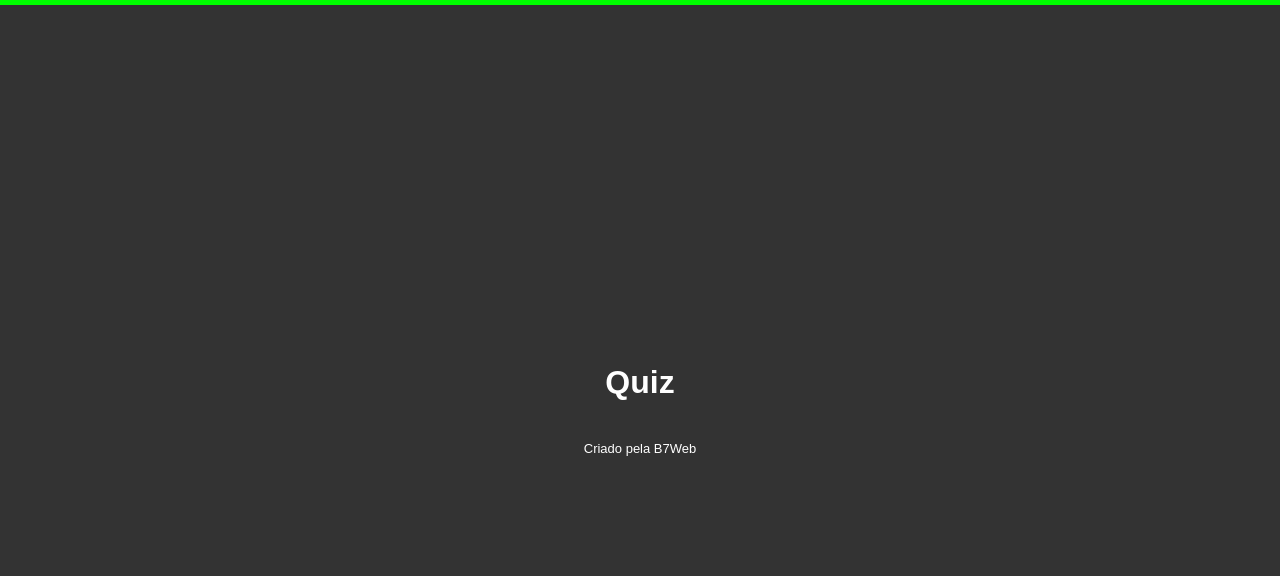
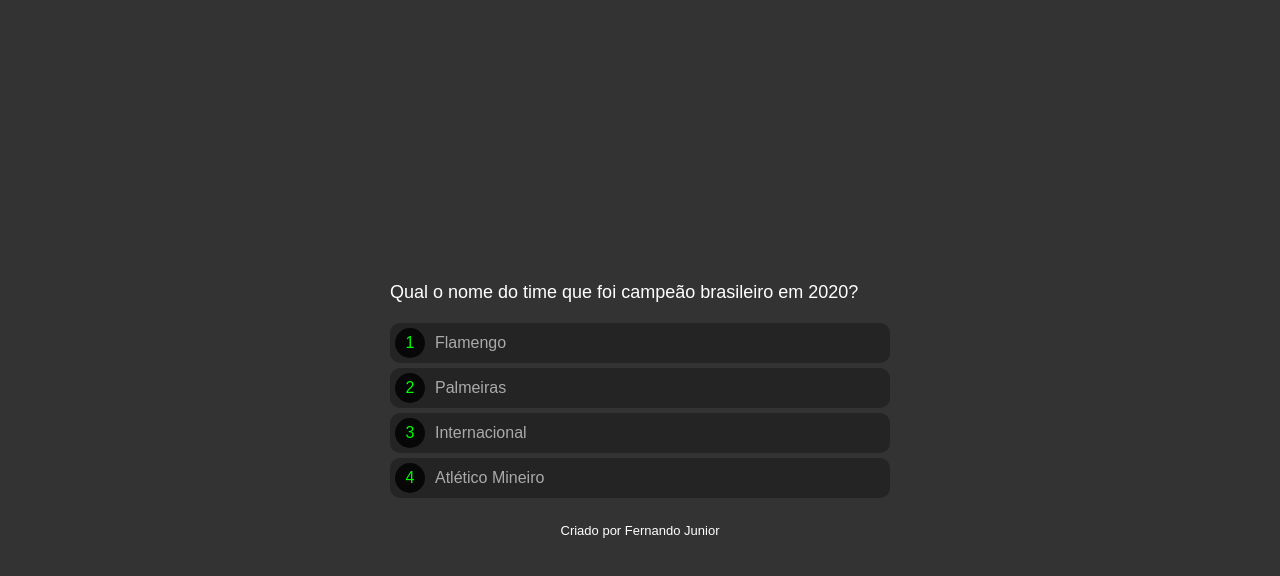
Before and after one commit to fernandobfr10/quiz-javascript, a plain HTML site: page index.html in a window 1280 px wide. Drawn offline with Linux system fonts and the light colour scheme.

Commit message:
:sparkles: Project Finished

```diff
--- a/index.html
+++ b/index.html
@@ -1,5 +1,6 @@
 <!DOCTYPE html>
-<html lang="pt">
+<html lang="pt-BR">
+
 <head>
   <meta charset="UTF-8">
   <meta http-equiv="X-UA-Compatible" content="IE=edge">
@@ -7,12 +8,11 @@
   <title>Quiz</title>
   <link rel="stylesheet" href="style.css" />
 </head>
+
 <body>
   <div class="progress">
     <div class="progress--bar"></div>
   </div>
-
-    <h1>Quiz</h1>
 
   <div class="questionArea">
     <div class="question">...</div>
@@ -22,16 +22,17 @@
   </div>
 
   <div class="scoreArea">
-        <img src="prize.png" class="prizeImage" />
-        <div class="scoreText1">Parabéns!</div>
-        <div class="scorePct">Acertou 99%</div>
-        <div class="scoreText2">Você respondeu 9 questões e acertou 8.</div>
-        <button>Fazer novamente</button>
+    <img src="./assets/prize.png" class="prizeImage" />
+    <div class="scoreText1"></div>
+    <div class="scorePct"></div>
+    <div class="scoreText2"></div>
+    <button>Reiniciar Quiz</button>
   </div>
 
-    <footer>Criado pela B7Web</footer>
+  <footer>Criado por Fernando Junior</footer>
 
   <script src="questions.js"></script>
   <script src="script.js"></script>
 </body>
+
 </html>
--- a/questions.js
+++ b/questions.js
@@ -1,94 +1,107 @@
 let questions = [
   {
-        question: 'Em qual elemento HTML nós colocamos o javascript?',
+    question: 'Qual o nome do time que foi campeão brasileiro em 2020?',
     options: [
-            'tag js',
-            'tag script',
-            'tag scripting',
-            'tag javascript'
+      'Flamengo',
+      'Palmeiras',
+      'Internacional',
+      'Atlético Mineiro'
+    ],
+    answer: 0
+  },
+  {
+    question: 'Quem foi o primeiro campeão da história da Copa do Brasil?',
+    options: [
+      'Botafogo',
+      'Cruzeiro',
+      'Flamengo',
+      'Grêmio'
+    ],
+    answer: 3
+  },
+  {
+    question: 'Qual dos times abaixo é o maior campeão da Copa do Brasil?',
+    options: [
+      'Cruzeiro',
+      'Grêmio',
+      'Vasco',
+      'Internacional'
+    ],
+    answer: 0
+  },
+  {
+    question: 'Quem fez mais gols em uma única edição do Campeonato Brasileiro?',
+    options: [
+      'Gabigol',
+      'Romário',
+      'Edmundo',
+      'Washington',
+      'Jardel',
+      'Neymar',
+      'Dimba',
+      'Fred'
+    ],
+    answer: 3
+  },
+  {
+    question: 'Quem é o maior campeão brasileiro, segundo a CBF?',
+    options: [
+      'Flamengo',
+      'Palmeiras',
+      'Santos',
+      'Corinthians'
     ],
     answer: 1
   },
   {
-        question: 'Onde é o local certo de colocar o javascript?',
+    question: 'Qual dos times abaixo foi o único campeão brasileiro invicto?',
     options: [
-            'Na tag body',
-            'Na tag head',
-            'Tanto na tag body quanto a head estão corretas'
+      'Atlético Mineiro',
+      'Corinthians',
+      'São Paulo',
+      'Internacional'
+    ],
+    answer: 3
+  },
+  {
+    question: 'Qual destes grandes clubes nunca foi campeão da Copa do Brasil?',
+    options: [
+      'Fluminense',
+      'Internacional',
+      'São Paulo',
+      'Santos'
     ],
     answer: 2
   },
   {
-        question: 'Qual a sintaxe correta para adicionar um arquivo javascript externo na tag script?',
+    question: 'Entre essas equipes, quem tem mais rebaixamentos na Série A do Campeonato Braileiro?',
     options: [
-            'name="xxx.js"',
-            'src="xxx.js"',
-            'href="xxx.js"'
+      'Chapecoense',
+      'Corinthians',
+      'Vasco',
+      'Brasiliense'
     ],
-        answer: 1
+    answer: 2
   },
   {
-        question: 'Um arquivo javascript externo precisa ter a tag script',
+    question: 'Qual destas equipes não tem bicampeonato do brasileirão?',
     options: [
-            'Verdade',
-            'Falso'
-        ],
-        answer: 1
-    },
-    {
-        question: 'Como escrever um "Olá Mundo" em um alertbox?',
-        options: [
-            'alertBox("Olá Mundo")',
-            'msgBox("Olá Mundo")',
-            'msg("Olá Mundo")',
-            'alert("Olá Mundo")'
+      'Bahia',
+      'Grêmio',
+      'Fluminense',
+      'Atlético Mineiro'
     ],
     answer: 3
   },
   {
-        question: 'Como você cria uma função no Javascript?',
+    question: 'Qual destes jogadores não jogou no Fluminense?',
     options: [
-            'function:minhaFuncao()',
-            'function = minhaFuncao()',
-            'function minhaFuncao()'
-        ],
-        answer: 2
-    },
-    {
-        question: 'Como chamar uma função chamada "minhaFuncao"?',
-        options: [
-            'call minhaFuncao',
-            'call function minhaFuncao',
-            'minhaFuncao()'
-        ],
-        answer: 2
-    },
-    {
-        question: 'Como escrever uma condicional IF no Javascript?',
-        options: [
-            'if i = 5',
-            'if i == 5 then',
-            'if (i == 5)',
-            'if i = 5 then'
-        ],
-        answer: 2
-    },
-    {
-        question: 'Como fazer um if que executa um código caso "i" for diferente de 5',
-        options: [
-            'if (i != 5)',
-            'if (i <> 5)',
-            'if i <> 5',
-            'if i =! 5 then'
-        ],
-        answer: 0
-    },
-    {
-        question: 'Como o loop while começa?',
-        options: [
-            'while (i <= 10)',
-            'while (i <= 10; i++)',
-            'while i = 1 to 10'
+      'Bebeto',
+      'Ronaldinho Gaúcho',
+      'Vampeta',
+      'Edmundo',
+      'Romário',
+      'Beletti'
     ],
     answer: 0
   },
--- a/script.js
+++ b/script.js
@@ -0,0 +1,86 @@
+// Initial Data
+const progressBar = document.querySelector('.progress--bar')
+const questionArea = document.querySelector('.questionArea')
+const question = document.querySelector('.question')
+const options = document.querySelector('.options')
+const scoreArea = document.querySelector('.scoreArea')
+const scoreText1 = document.querySelector('.scoreText1')
+const scorePercentage = document.querySelector('.scorePct')
+const scoreText2 = document.querySelector('.scoreText2')
+const restartButton = document.querySelector('.scoreArea button')
+
+let currentQuestion = 0
+let correctAnswers = 0
+
+showQuestion()
+
+// Events
+restartButton.addEventListener('click', resetEvent)
+
+// Functions
+function showQuestion() {
+  if (questions[currentQuestion]) {
+    let q = questions[currentQuestion]
+
+    let percentage = Math.floor((currentQuestion / questions.length) * 100)
+
+    progressBar.style.width = `${percentage}%`
+
+    scoreArea.style.display = 'none'
+    questionArea.style.display = 'block'
+
+    question.innerHTML = q.question
+
+    let optionsHtml = ''
+    for (let option in q.options) {
+      optionsHtml += `<div data-op="${option}" class="option"><span>${parseInt(option) + 1}</span>${q.options[option]}</div>`
+    }
+
+    options.innerHTML = optionsHtml
+
+    document.querySelectorAll('.options .option').forEach(item => {
+      item.addEventListener('click', optionClickEvent)
+    })
+    return
+  }
+  finishQuiz()
+}
+
+function optionClickEvent(event) {
+  let clickedOption = parseInt(event.target.getAttribute('data-op'))
+
+  if (questions[currentQuestion].answer === clickedOption) {
+    correctAnswers++
+  }
+
+  currentQuestion++
+  showQuestion()
+}
+
+function finishQuiz () {
+  let points = Math.floor((correctAnswers / questions.length) * 100)
+
+  if (points < 30) {
+    scoreText1.innerHTML = 'Tá ruim hein...'
+    scorePercentage.style.color = '#FF0000'
+  } else if (points >= 30 && points < 70) {
+    scoreText1.innerHTML = 'Muito bom.'
+    scorePercentage.style.color = '#FFFF00'
+  } else {
+    scoreText1.innerHTML = 'Parabéns!'
+    scorePercentage.style.color = '#0D630D'
+  }
+
+  scorePercentage.innerHTML = `Acertou ${points}%`
+  scoreText2.innerHTML = `Você respondeu ${questions.length} questões e acertou ${correctAnswers}.`
+
+  scoreArea.style.display = 'block'
+  questionArea.style.display = 'none'
+  progressBar.style.width = '100%'
+}
+
+function resetEvent () {
+  correctAnswers = 0
+  currentQuestion = 0
+  showQuestion()
+}
--- a/style.css
+++ b/style.css
@@ -68,7 +68,7 @@
     margin-left: 5px;
     margin-right: 10px;
     background-color: rgba(0, 0, 0, 0.8);
-    color: #555;
+    color: #00FF00;
 }
 .option:hover {
     background-color: rgba(0, 0, 0, 0.2);
```
Lines whose indentation alone changed are shown as unchanged.
